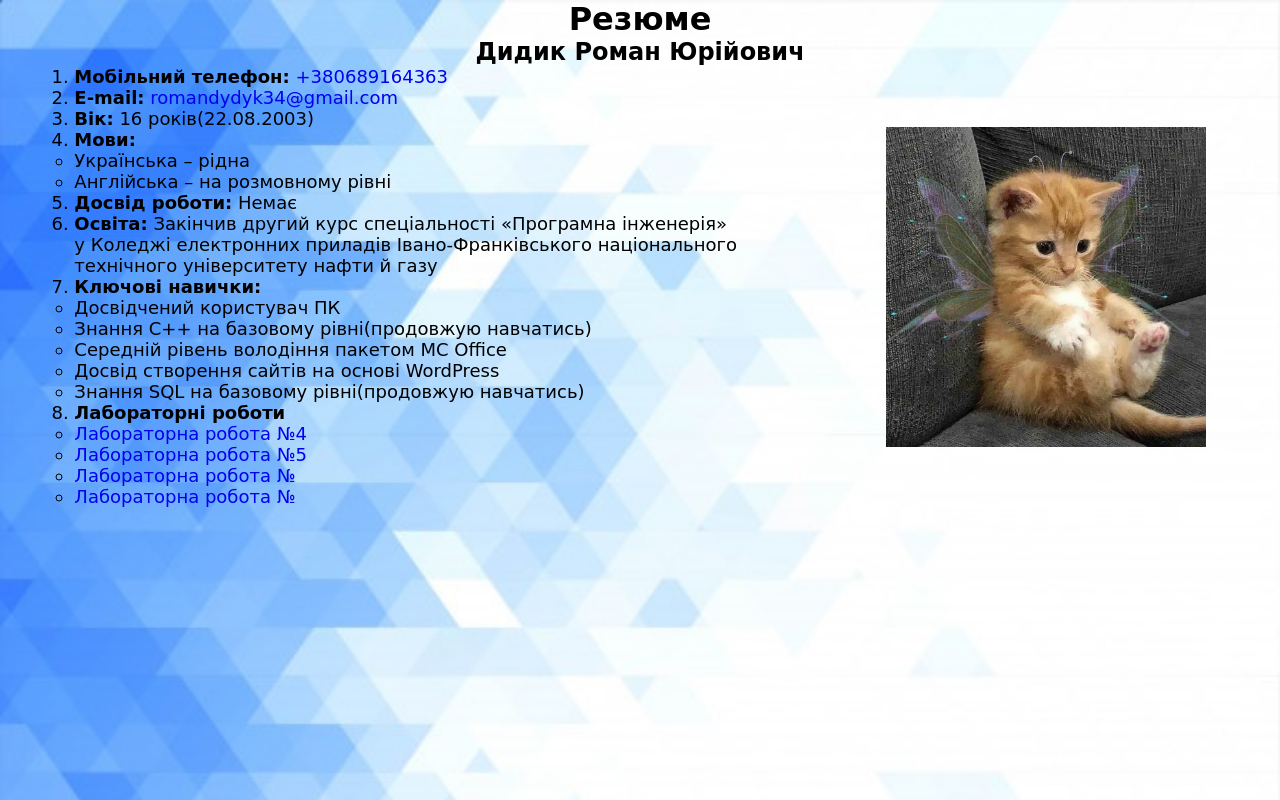
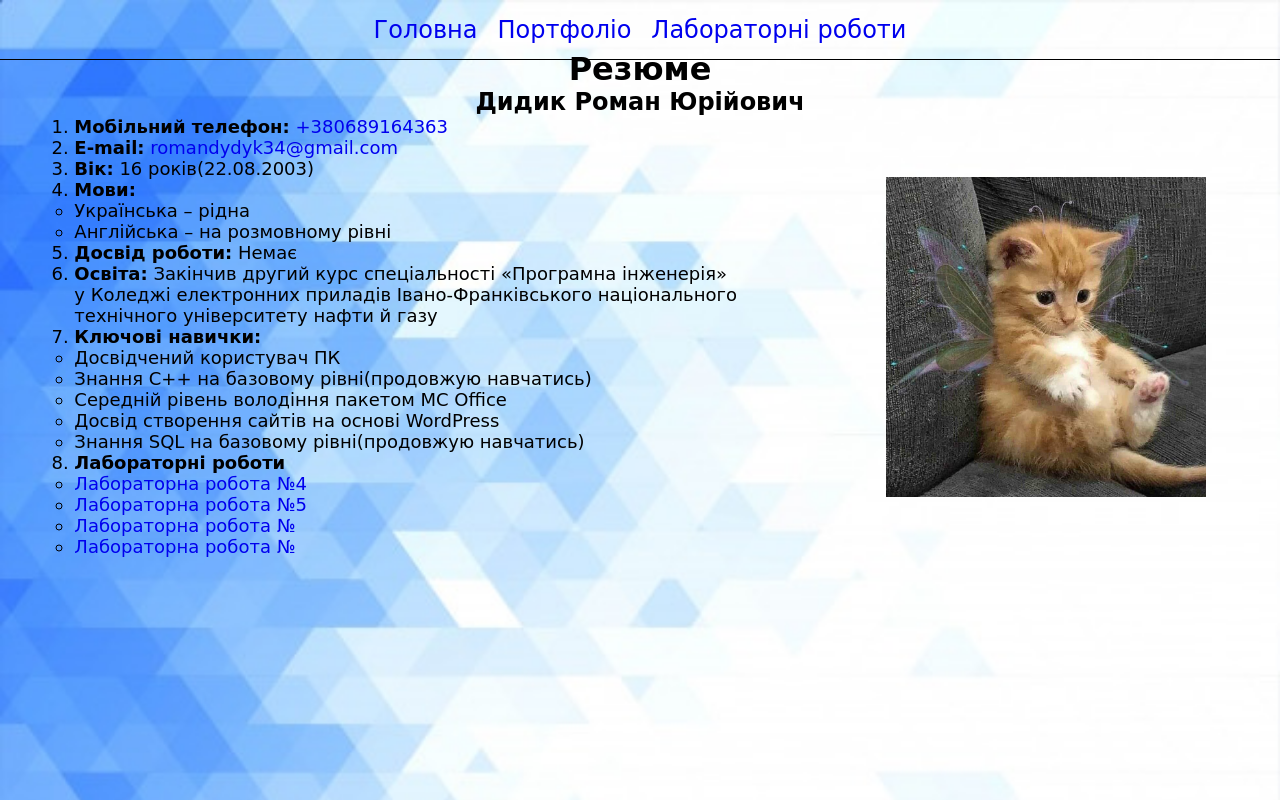
Before and after one commit to RomaDydyk/RomaDydyk, a plain HTML site: page index.html in a window 1280 px wide. Drawn offline with Linux system fonts and the light colour scheme.

Commit message:
add header

```diff
--- a/index.html
+++ b/index.html
@@ -7,7 +7,16 @@
     <link rel="stylesheet" href="styles/style.css">
 </head>
 <body background="images/images1.jpg">
-    <h1> Резюме </h1>
+
+    <div class = "header">
+        <div class = "navigation" >
+            <a href="https://romadydyk.github.io/">Головна</a>
+            <a href="#portf">Портфоліо</a>
+            <a href="#lab">Лабораторні роботи</a>
+        </div>
+    </div>
+    <div class = "main">
+    <h1 id = "portf"> Резюме </h1>
     <h2> Дидик Роман Юрійович</h2>
     <div class="info">
     <div>
@@ -32,7 +41,7 @@
             <li>Досвід створення сайтів на основі WordPress</li>
             <li>Знання SQL на базовому рівні(продовжую навчатись)</li>
         </ul>
-        <li><b>Лабораторні роботи</b> </li>
+        <li id = "lab"><b>Лабораторні роботи</b> </li>
         <ul>
             <li><a href="tasks_Dydyk/Lab4.html">Лабораторна робота №4</a></li>
             <li><a href="tasks_Dydyk5/Lab5.html">Лабораторна робота №5</a></li>
@@ -43,5 +52,6 @@
     </div>
     <img src="images/images.jpg" alt="">
     </div>
+</div>
 </body>
 </html>
--- a/styles/style.css
+++ b/styles/style.css
@@ -8,6 +8,27 @@
  }
  h2 {
     text-align: center;
+}
+.main{
+ padding-top: 50px;
+}
+.header {
+    position: fixed;
+    height: 60px;
+    width: 100%;
+    border-bottom: 1px solid black;
+}
+.navigation{
+    display: flex;
+    justify-content: center;
+    align-items: center;
+    width: 80%;
+    height: 60px;
+    margin: 0 auto;
+}
+.navigation a {
+    margin: 0 10px;
+    font-size: 24px;
 }
 img {
 
--- a/tasks_Dydyk/cssforLR4.css
+++ b/tasks_Dydyk/cssforLR4.css
@@ -1,7 +1,7 @@
 div{
     text-align: center;
 }
-a{
+.link{
     font-size: 30px;
     border: 3px solid black;
     margin: 8px;
```
Also changed, not shown: tasks_Dydyk/Lab4.html (+8 -8 lines).
